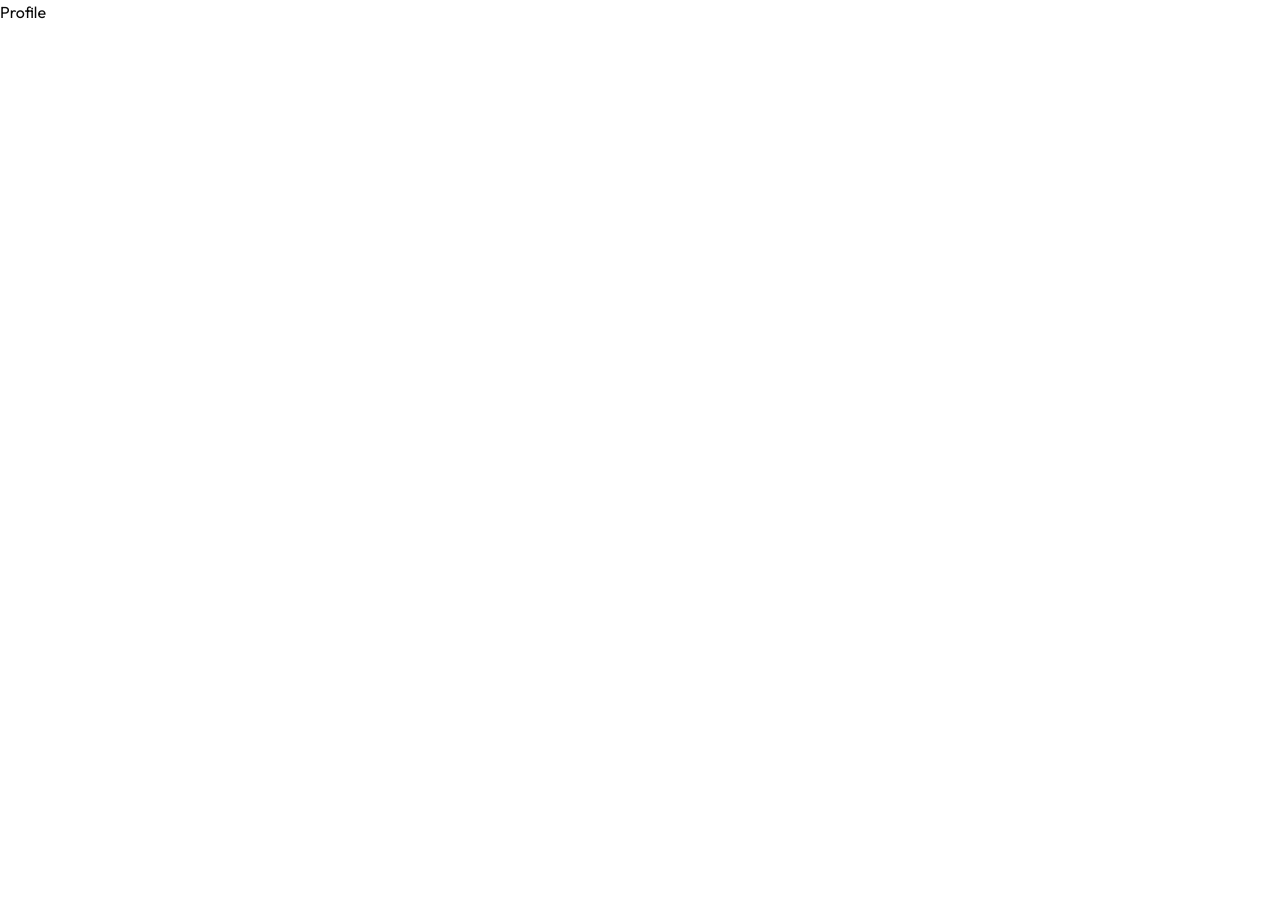
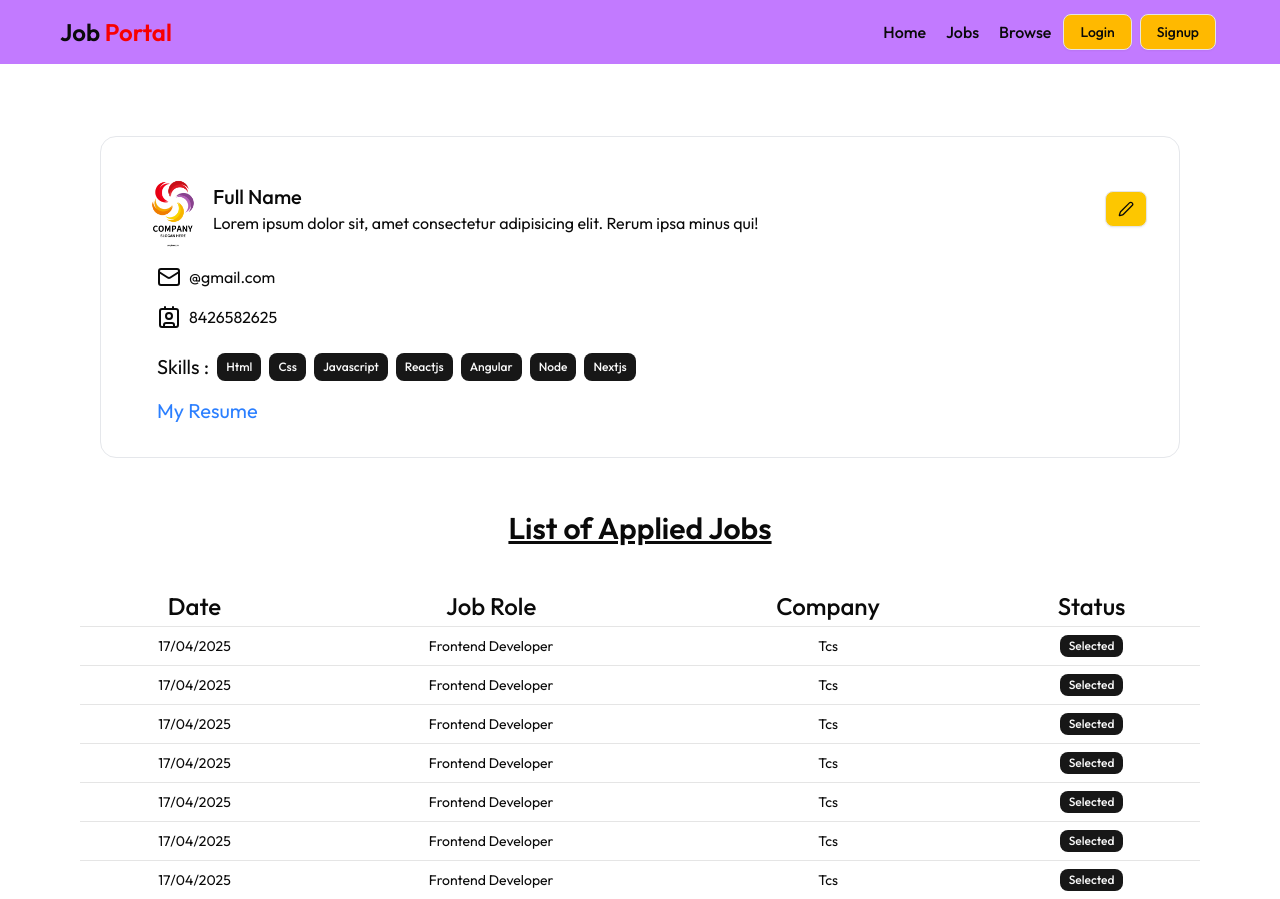
Before and after one commit to rohit-cpp/MERN-JOB-PORTAL, a React (Vite) app in the folder frontend/: page /profile in a window 1280 px wide. Before the commit the page ends 800 px from the top, so only its background shows below. Built offline with nearby package versions, Linux system fonts and the light colour scheme; the HTML template or start-up script is replaced by a standard one.

Commit message:
profile page done

```diff
--- a/frontend/src/App.jsx
+++ b/frontend/src/App.jsx
@@ -6,12 +6,14 @@ import Home from "./components/Home";
 import Jobs from "./components/Jobs";
 import Browse from "./components/Browse";
 import Profile from "./components/Profile";
+import JobDescription from "./components/JobDescription";
 
 const appRouter = createBrowserRouter([
   { path: "/", element: <Home /> },
   { path: "/login", element: <Login /> },
   { path: "/signup", element: <Signup /> },
   { path: "/jobs", element: <Jobs /> },
+  { path: "/description/:id", element: <JobDescription /> },
   { path: "/browse", element: <Browse /> },
   { path: "/profile", element: <Profile /> },
 ]);
--- /dev/null
+++ b/frontend/src/components/AppliedJobsTable.jsx
@@ -0,0 +1,44 @@
+import React from "react";
+import {
+  Table,
+  TableBody,
+  TableCaption,
+  TableCell,
+  TableHead,
+  TableHeader,
+  TableRow,
+} from "./ui/table";
+import { Badge } from "./ui/badge";
+
+const AppliedJobsTable = () => {
+  return (
+    <div className="px-20">
+      <Table>
+        {" "}
+        {/* <TableCaption>List of Applied Jobs</TableCaption> */}
+        <TableHeader>
+          <TableRow className="text-2xl">
+            <TableHead className="text-center">Date</TableHead>
+            <TableHead className="text-center">Job Role</TableHead>
+            <TableHead className="text-center">Company</TableHead>
+            <TableHead className="text-center">Status</TableHead>
+          </TableRow>
+        </TableHeader>
+        <TableBody className="text-center">
+          {[1, 2, 3, 4, 5, 6, 7].map((item, index) => (
+            <TableRow key={index}>
+              <TableCell>17/04/2025</TableCell>
+              <TableCell>Frontend Developer</TableCell>
+              <TableCell>Tcs</TableCell>
+              <TableCell>
+                <Badge>Selected</Badge>
+              </TableCell>
+            </TableRow>
+          ))}
+        </TableBody>
+      </Table>
+    </div>
+  );
+};
+
+export default AppliedJobsTable;
--- a/frontend/src/components/Job.jsx
+++ b/frontend/src/components/Job.jsx
@@ -4,8 +4,11 @@ import { Bookmark } from "lucide-react";
 import { Avatar } from "@radix-ui/react-avatar";
 import { AvatarImage } from "./ui/avatar";
 import { Badge } from "./ui/badge";
+import { useNavigate } from "react-router-dom";
 
 const Job = () => {
+  const navigate = useNavigate();
+  const jobId = "fwefw";
   return (
     <div className="p-5 rounded-md shadow-xl bg-white border border-gray-200">
       <div className="flex items-center justify-between">
@@ -48,6 +51,7 @@ const Job = () => {
       </div>
       <div className="flex items-center gap-4 mt-4 ">
         <Button
+          onClick={() => navigate(`/description/${jobId}`)}
           variant="outline "
           className="cursor-pointer bg-blue-300 hover:bg-amber-500"
         >
--- /dev/null
+++ b/frontend/src/components/JobDescription.jsx
@@ -0,0 +1,13 @@
+import React from "react";
+import { Badge } from "./ui/badge";
+
+const JobDescription = () => {
+  return (
+    <div>
+      <h1 className="font-bold text-xl">Title</h1>
+      <Badge>12 Positions</Badge>
+    </div>
+  );
+};
+
+export default JobDescription;
--- a/frontend/src/components/Profile.jsx
+++ b/frontend/src/components/Profile.jsx
@@ -1,7 +1,97 @@
 import React from "react";
+import Navbar from "./shared/Navbar";
+import { Avatar, AvatarImage } from "./ui/avatar";
+import { Contact, Mail, Pen } from "lucide-react";
+import { Button } from "./ui/button";
+import { Badge } from "./ui/badge";
+import { Label } from "./ui/label";
+import AppliedJobsTable from "./AppliedJobsTable";
 
+const skills = [
+  "Html",
+  "Css",
+  "Javascript",
+  "Reactjs",
+  "Angular",
+  "Node",
+  "Nextjs",
+];
 const Profile = () => {
-  return <div>Profile</div>;
+  const isResume = true;
+  return (
+    <div>
+      <Navbar />
+      <div className="pt-15 px-25">
+        <div className="max-w-7xl mx-auto bg-white border border-gray-200 rounded-2xl my-3 p-8 ">
+          <div className="flex items-center justify-between">
+            <div className="flex items-center">
+              <div className="flex items-center gap-4">
+                <Avatar className="h-20 w-20">
+                  <AvatarImage src="./public/images.png" alt="profile" />
+                </Avatar>
+              </div>
+              <div>
+                <h1 className="font-medium text-xl">Full Name</h1>
+                <p>
+                  Lorem ipsum dolor sit, amet consectetur adipisicing elit.
+                  Rerum ipsa minus qui!
+                </p>
+              </div>
+            </div>
+            <div>
+              {" "}
+              <Button
+                className="text-right cursor-pointer bg-yellow-400"
+                variant="outline"
+              >
+                {" "}
+                <Pen />
+              </Button>
+            </div>
+          </div>
+          <div className="flex flex-col gap-4 pt-4 px-6">
+            <div className="flex gap-2">
+              <Mail />
+              <span>@gmail.com</span>
+            </div>
+            <div className="flex gap-2">
+              <Contact />
+              <span>8426582625</span>
+            </div>
+            <div className="flex gap-2 mt-2">
+              <h1 className="text-xl">Skills :</h1>
+              {skills.length !== 0 ? (
+                skills.map((item, index) => <Badge key={index}>{item}</Badge>)
+              ) : (
+                <span>NA</span>
+              )}
+            </div>
+            <div className="grid w-full max-w-sm items-center">
+              <Label className="text-md font-bold"></Label>
+              {isResume ? (
+                <a
+                  target="blank"
+                  href="https://"
+                  className="text-xl w-27 text-blue-500 hover:text-blue-400"
+                >
+                  {" "}
+                  My Resume
+                </a>
+              ) : (
+                <span>NA</span>
+              )}
+            </div>
+          </div>
+        </div>
+      </div>
+      <div>
+        <h1 className="text-center text-3xl font-semibold p-10 underline">
+          List of Applied Jobs
+        </h1>
+        <AppliedJobsTable />
+      </div>
+    </div>
+  );
 };
 
 export default Profile;
--- /dev/null
+++ b/frontend/src/components/ui/table.jsx
@@ -0,0 +1,121 @@
+import * as React from "react"
+
+import { cn } from "@/lib/utils"
+
+function Table({
+  className,
+  ...props
+}) {
+  return (
+    <div data-slot="table-container" className="relative w-full overflow-x-auto">
+      <table
+        data-slot="table"
+        className={cn("w-full caption-bottom text-sm", className)}
+        {...props} />
+    </div>
+  );
+}
+
+function TableHeader({
+  className,
+  ...props
+}) {
+  return (
+    <thead
+      data-slot="table-header"
+      className={cn("[&_tr]:border-b", className)}
+      {...props} />
+  );
+}
+
+function TableBody({
+  className,
+  ...props
+}) {
+  return (
+    <tbody
+      data-slot="table-body"
+      className={cn("[&_tr:last-child]:border-0", className)}
+      {...props} />
+  );
+}
+
+function TableFooter({
+  className,
+  ...props
+}) {
+  return (
+    <tfoot
+      data-slot="table-footer"
+      className={cn("bg-muted/50 border-t font-medium [&>tr]:last:border-b-0", className)}
+      {...props} />
+  );
+}
+
+function TableRow({
+  className,
+  ...props
+}) {
+  return (
+    <tr
+      data-slot="table-row"
+      className={cn(
+        "hover:bg-muted/50 data-[state=selected]:bg-muted border-b transition-colors",
+        className
+      )}
+      {...props} />
+  );
+}
+
+function TableHead({
+  className,
+  ...props
+}) {
+  return (
+    <th
+      data-slot="table-head"
+      className={cn(
+        "text-foreground h-10 px-2 text-left align-middle font-medium whitespace-nowrap [&:has([role=checkbox])]:pr-0 [&>[role=checkbox]]:translate-y-[2px]",
+        className
+      )}
+      {...props} />
+  );
+}
+
+function TableCell({
+  className,
+  ...props
+}) {
+  return (
+    <td
+      data-slot="table-cell"
+      className={cn(
+        "p-2 align-middle whitespace-nowrap [&:has([role=checkbox])]:pr-0 [&>[role=checkbox]]:translate-y-[2px]",
+        className
+      )}
+      {...props} />
+  );
+}
+
+function TableCaption({
+  className,
+  ...props
+}) {
+  return (
+    <caption
+      data-slot="table-caption"
+      className={cn("text-muted-foreground mt-4 text-sm", className)}
+      {...props} />
+  );
+}
+
+export {
+  Table,
+  TableHeader,
+  TableBody,
+  TableFooter,
+  TableHead,
+  TableRow,
+  TableCell,
+  TableCaption,
+}
```
